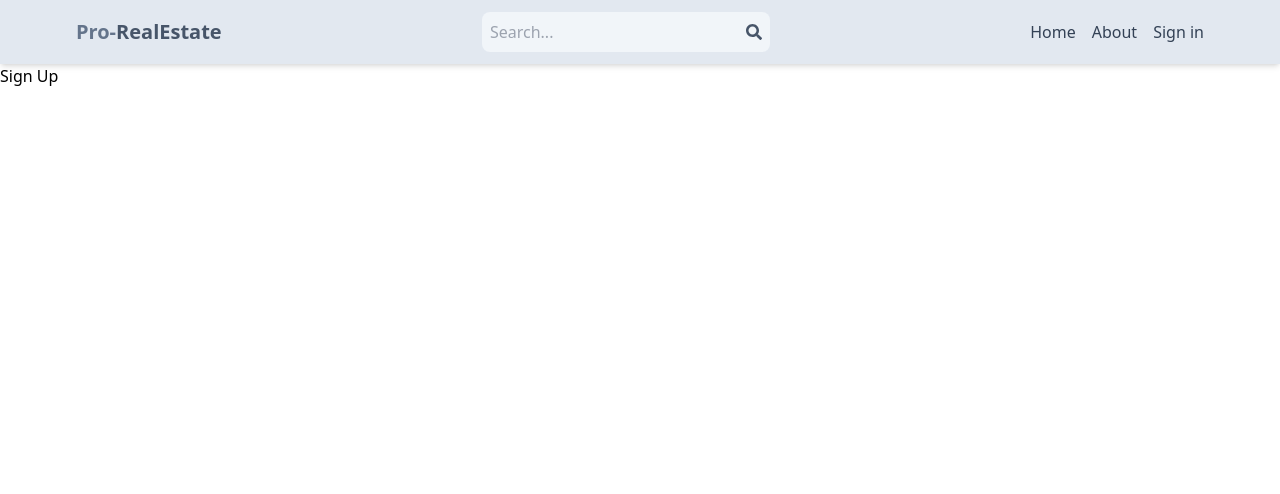
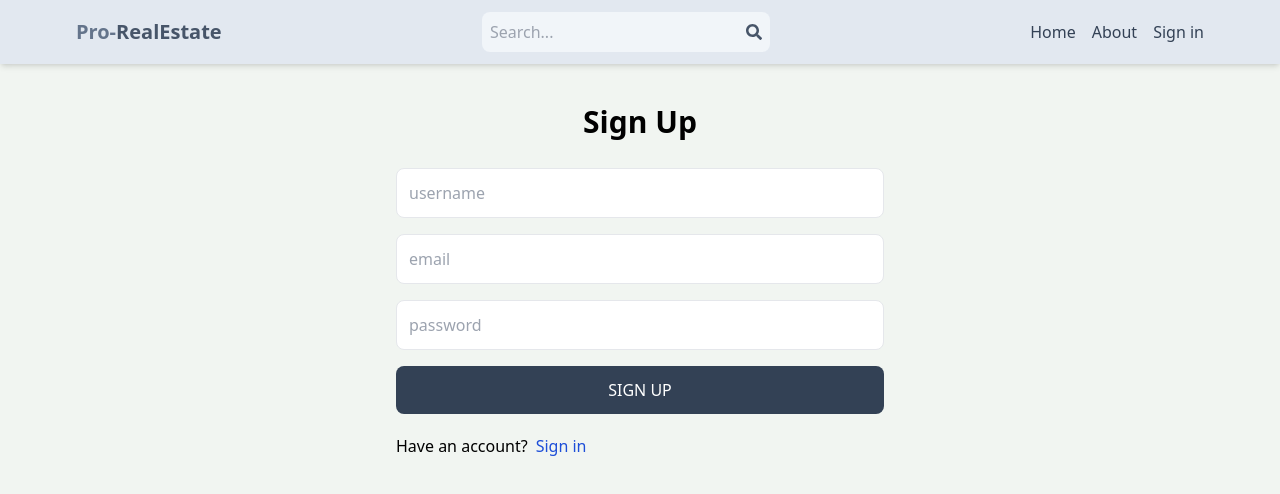
Before and after one commit to AungThuyeinHein/real-estate, a React (Vite) app in the folder client/: page /sign-up in a window 1280 px wide. Shown: the top 494 px of the page. Built offline with nearby package versions, Linux system fonts and the light colour scheme.

Commit message:
cpmplete sign up ui

```diff
--- a/client/src/index.css
+++ b/client/src/index.css
@@ -1,3 +1,7 @@
 @tailwind base;
 @tailwind components;
 @tailwind utilities;
+
+body{
+    background-color: rgb(241, 245, 241);
+}
--- a/client/src/pages/SignUp.jsx
+++ b/client/src/pages/SignUp.jsx
@@ -1,5 +1,38 @@
-import React from "react";
+import { Link } from "react-router-dom";
 
 export default function Signout() {
-  return <div>Sign Up</div>;
+  return (
+    <div className="p-3 max-w-lg mx-auto">
+      <h1 className="text-3xl text-center font-semibold my-7">Sign Up</h1>
+      <form action="" className="flex flex-col gap-4">
+        <input
+          type="text"
+          placeholder="username"
+          className="border p-3 rounded-lg"
+          id="username"
+        />
+        <input
+          type="text"
+          placeholder="email"
+          className="border p-3 rounded-lg"
+          id="email"
+        />
+        <input
+          type="text"
+          placeholder="password"
+          className="border p-3 rounded-lg"
+          id="password"
+        />
+        <button className="bg-slate-700 text-white p-3 rounded-lg uppercase hover:opacity-95 disabled:opacity-80">
+          Sign Up
+        </button>
+      </form>
+      <div className="flex gap-2 mt-5">
+        <p>Have an account?</p>
+        <Link to="/sign-in">
+          <span className="text-blue-700">Sign in</span>
+        </Link>
+      </div>
+    </div>
+  );
 }
```
Also changed, not shown: 1 other file (tests, documents, lock files or other folders).
